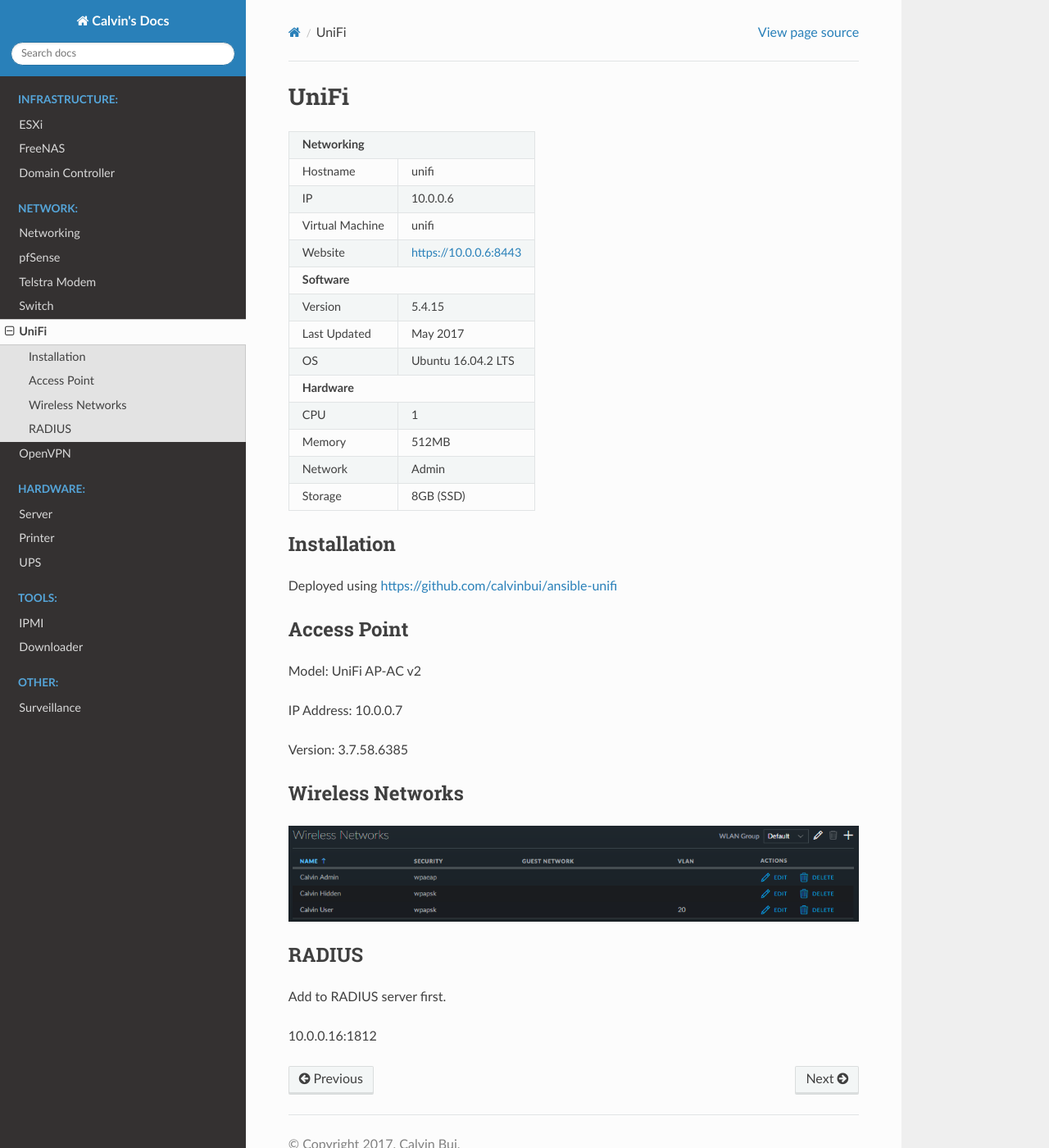
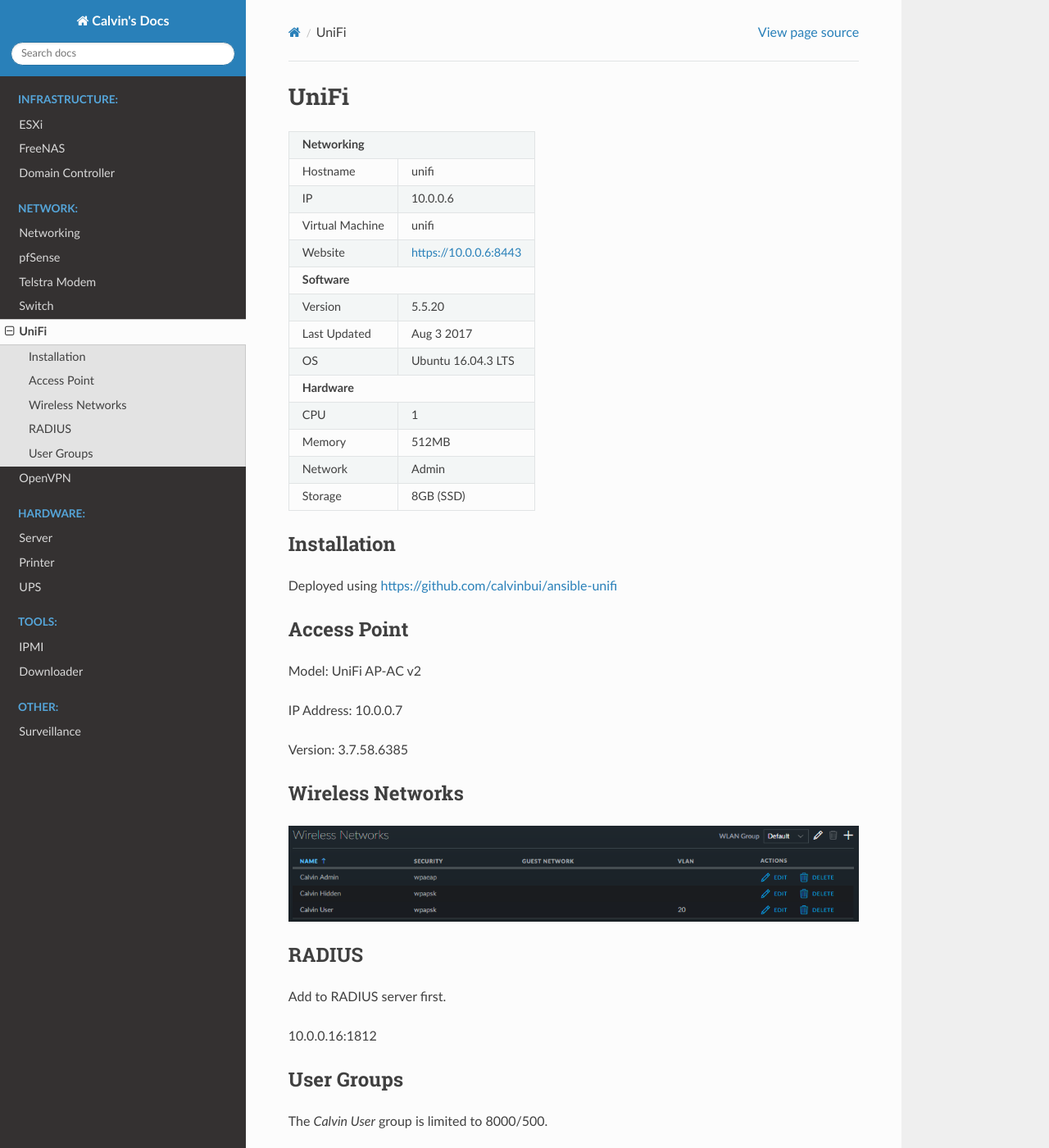
Before and after one commit to jodunk/documentation, a Sphinx documentation site: the page built from docs/network/unifi/unifi.rst, in a window 1280 px wide and 1400 px high. Shown: the whole window at 82% size. Built offline with Sphinx 7.4.7 and the Read the Docs theme 2.0.0, drawn with Linux system fonts in a browser that asks for light colours.

```diff
--- a/docs/infrastructure/esxi/esxi.rst
+++ b/docs/infrastructure/esxi/esxi.rst
@@ -12,9 +12,9 @@ ESXi
 +-------------------+--------------------+
 | **Software**                           |
 +-------------------+--------------------+
-| Version           | 6.5d               |
+| Version           | 6.5.0 U1 b5969303  |
 +-------------------+--------------------+
-| Last Updated      | May 2017           |
+| Last Updated      | Aug 3 2017         |
 +-------------------+--------------------+
 | **Hardware**                           |
 +-------------------+--------------------+
--- a/docs/infrastructure/freenas/freenas.rst
+++ b/docs/infrastructure/freenas/freenas.rst
@@ -12,9 +12,9 @@ FreeNAS
 +-------------------+--------------------+
 | **Software**                           |
 +-------------------+--------------------+
-| Version           | FreeNAS 9.10.2-U3  |
+| Version           | FreeNAS 11.0-U2    |
 +-------------------+--------------------+
-| Last Updated      | May 2017           |
+| Last Updated      | Aug 3 2017         |
 +-------------------+--------------------+
 | **Hardware**                           |
 +-------------------+--------------------+
--- a/docs/network/pfsense/pfsense.rst
+++ b/docs/network/pfsense/pfsense.rst
@@ -15,9 +15,9 @@ pfSense
 +-------------------+--------------------+
 | **Software**                           |
 +-------------------+--------------------+
-| Version           | 2.3.4              |
+| Version           | 2.3.4p1            |
 +-------------------+--------------------+
-| Last Updated      | May 27 2017        |
+| Last Updated      | Aug 3 2017         |
 +-------------------+--------------------+
 | **Hardware**                           |
 +-------------------+--------------------+
--- a/docs/network/unifi/unifi.rst
+++ b/docs/network/unifi/unifi.rst
@@ -14,11 +14,11 @@ UniFi
 +-------------------+-----------------------+
 | **Software**                              |
 +-------------------+-----------------------+
-| Version           | 5.4.15                |
+| Version           | 5.5.20                |
 +-------------------+-----------------------+
-| Last Updated      | May 2017              |
+| Last Updated      | Aug 3 2017            |
 +-------------------+-----------------------+
-| OS                | Ubuntu 16.04.2 LTS    |
+| OS                | Ubuntu 16.04.3 LTS    |
 +-------------------+-----------------------+
 | **Hardware**                              |
 +-------------------+-----------------------+
@@ -55,3 +55,8 @@ RADIUS
 Add to RADIUS server first.
 
 10.0.0.16:1812
+
+User Groups
+--------------
+
+The `Calvin User` group is limited to 8000/500.
--- a/docs/other/surveillance/surveillance.rst
+++ b/docs/other/surveillance/surveillance.rst
@@ -43,7 +43,7 @@ Use Hikvision SADPTool to configure from factory
 
 .. image:: /other/surveillance/camera-settings.png
 
-There is one **Xiaomi Xiaofang Camera** in my room. It is on the Admin network as it connects over Wi-Fi. The Xiaofang camera has hacks applied to it from https://github.com/samtap/fang-hacks which allows it to provide an RTSP feed to Milestone. The default credentials are root:ismart12.
+There is one **Xiaomi Xiaofang Camera** in my room. It is on the Admin network as it connects over Wi-Fi. The Xiaofang camera has hacks applied to it from https://github.com/samtap/fang-hacks which allows it to provide an RTSP feed to Milestone, via VLC. The default credentials are root:ismart12.
 
 * cam-xiaofang 10.0.1.129
 
```
